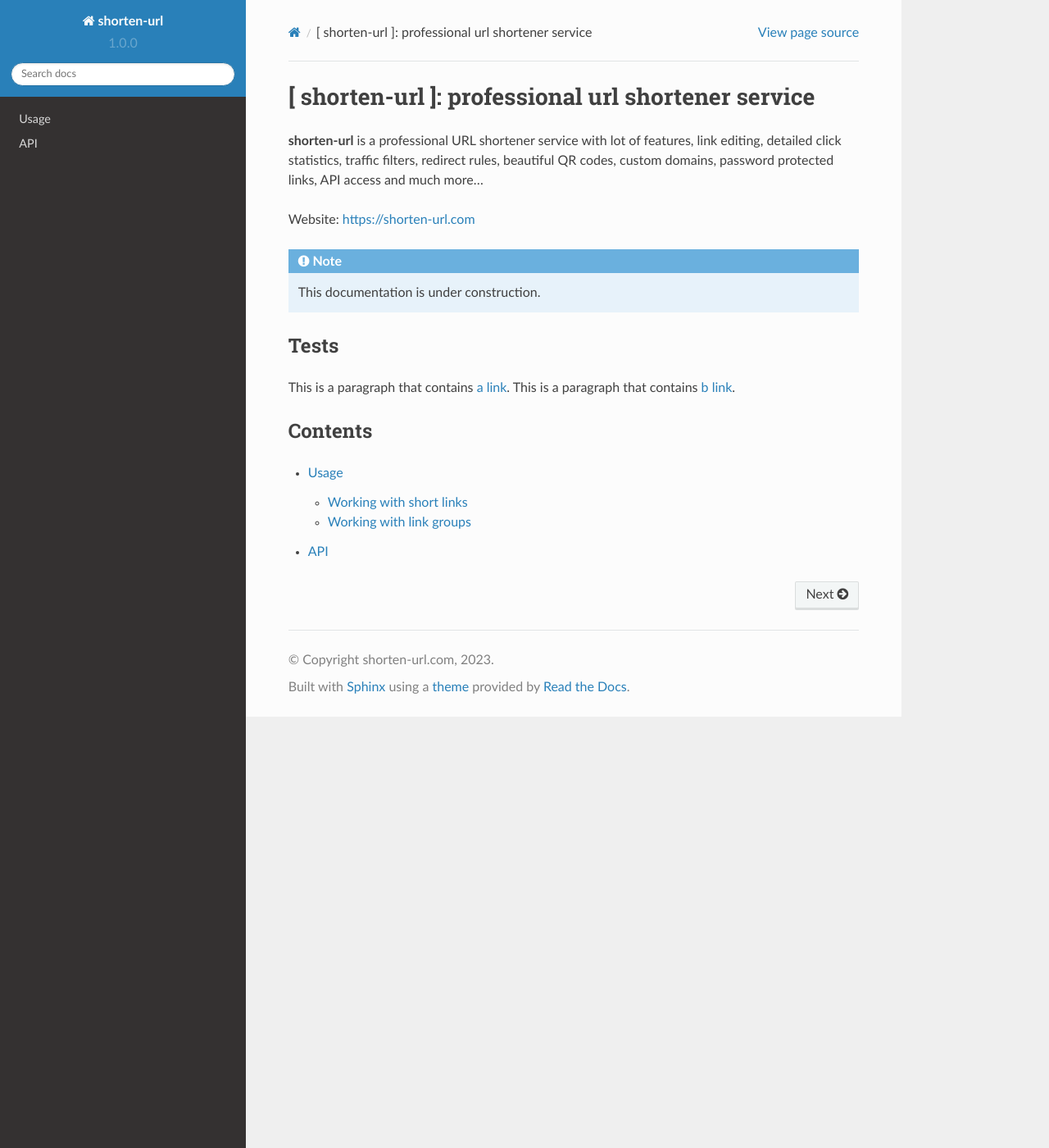
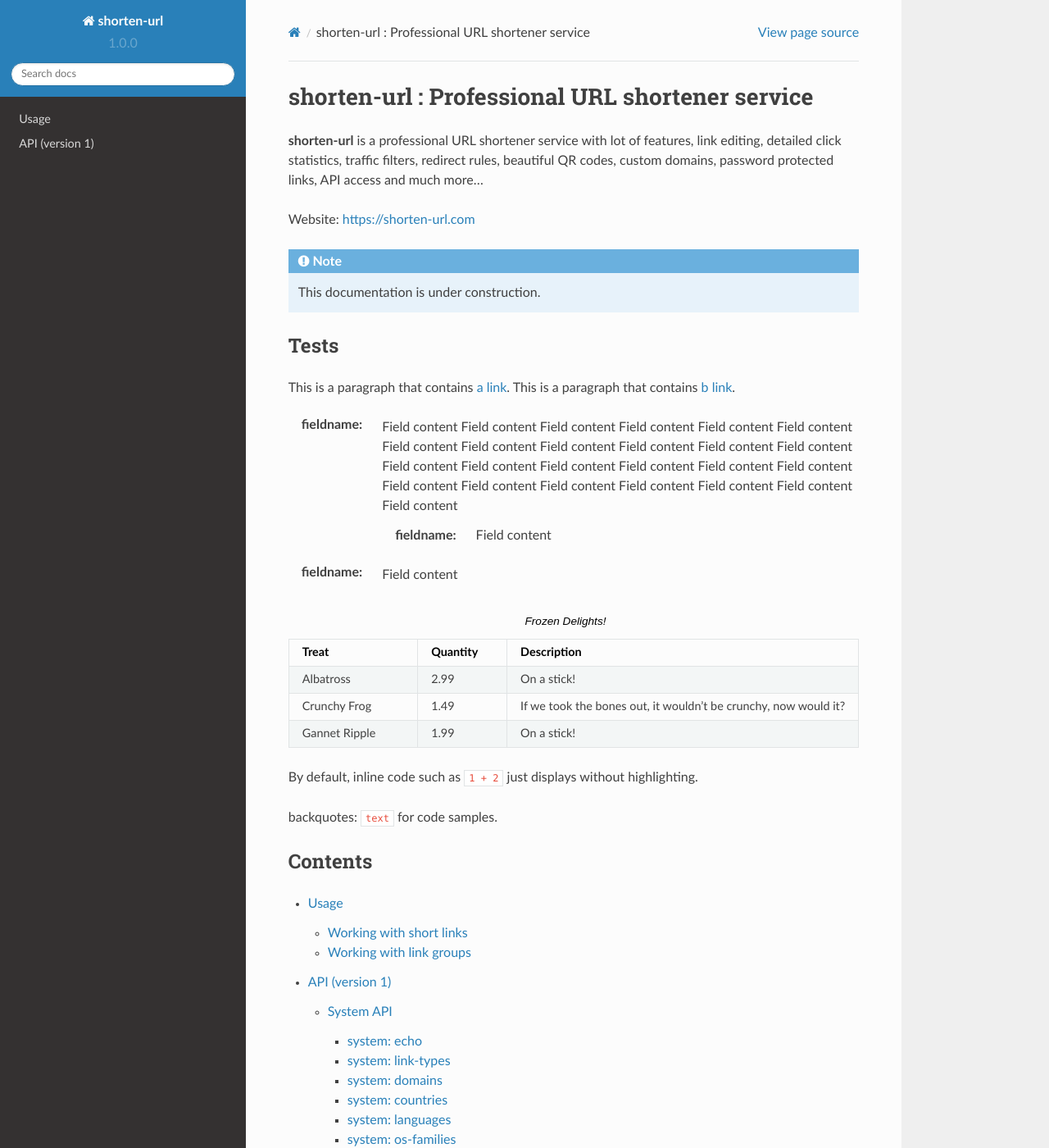
Before and after one commit to alxxnder/urls-docs, a Sphinx documentation site: the page built from docs/source/index.rst, in a window 1280 px wide and 1400 px high. Shown: the whole window at 82% size. Built offline with Sphinx 7.4.7 and the Read the Docs theme 2.0.0, drawn with Linux system fonts in a browser that asks for light colours; some of the changed lines change nothing that is shown; some of the changed text lies outside the part shown.

Commit message:
Edititng

```diff
--- a/docs/source/api.rst
+++ b/docs/source/api.rst
@@ -1,5 +1,106 @@
-API
-===
+===============
+API (version 1)
+===============
 
-.. autosummary::
-   :toctree: generated
+Base URL: ``https://my.shorten-url.com/api/v1``
+
+API uses Bearer authorisation tokens to authorise the user. In order to use the API you will need to generate your API key and use it as a token. This can be done in your account, API Keys section.
+
+API uses ``GET``, ``POST``, ``PATCH`` and ``DELETE`` methods. If you are unable to use ``PATCH`` and ``DELETE`` methods due to network restrictions then send request using ``POST`` method and add ``_method`` field with required method name to root of each request.
+
+`Postman <https://www.postman.com/>`_ desktop application json collection with samples of all API requests is available for download `here <https://shorten-url.com/files/shorten-url-v1.postman_collection.zip>`_. Download, unzip and import to Postman. You will need to generate your own API key and set it as a Bearer authorisation token on the collection level. Some of the requests uses collection level variables for certain object (group, link, etc) IDs. Replace them with your own object IDs.
+
+----------
+System API
+----------
+
+System API conatins requests to do a system related functions e.g. ping API host and retrieve miscellaneous data dictionaries.
+
+system: echo
+^^^^^^^^^^^^
+
+System echo request. Returns API key user details. Can be used to test the connection and API key setup.
+
+Sub-URL: ``/system/echo``
+
+Method: ``GET``
+
+system: link-types
+^^^^^^^^^^^^^^^^^^
+
+Get supported short link types e.g. link to a web page, phone number, email address, social profile, etc. Link type ID should be used to create new short links. Variable {data} in link type format will be replaced with actual user data when creating a new link.
+
+Sub-URL: ``/system/link-types``
+
+Method: ``GET``
+
+system: domains
+^^^^^^^^^^^^^^^
+
+Get available public and user custom domains for short URLs. Variable {key} in domain format will be replaced with generated short URL key when creating a new link.
+
+Sub-URL: ``/system/domains``
+
+Method: ``GET``
+
+system: countries
+^^^^^^^^^^^^^^^^^
+
+Get available countries and their codes. Country codes can be used in redirect rules and filters.
+
+Sub-URL: ``/system/countries``
+
+Method: ``GET``
+
+system: languages
+^^^^^^^^^^^^^^^^^
+
+Get available browser languages and their codes. Language codes can be used in redirect rules and filters.
+
+Sub-URL: ``/system/languages``
+
+Method: ``GET``
+
+system: os-families
+^^^^^^^^^^^^^^^^^^^
+
+Get available operating system names. Can be used in redirect rules and filters.
+
+Sub-URL: ``/system/os-families``
+
+Method: ``GET``
+
+system: browser-families
+^^^^^^^^^^^^^^^^^^^^^^^^
+
+Get available browser names. Can be used in redirect rules and filters.
+
+Sub-URL: ``/system/browser-families``
+
+Method: ``GET``
+
+
+
+----------
+Groups API
+----------
+
+Link group actions, e.g. create, update and delete link groups.
+
+groups: list
+^^^^^^^^^^^^
+
+Get list of current user link groups. Group ID should be used when creating new short link.
+
+Sub-URL: ``/groups``
+
+Method: ``GET``
+
+
+
+
+---------
+Links API
+---------
+
+Short link (short URLs) actions, e.g. create, update and delete links.
--- a/docs/source/index.rst
+++ b/docs/source/index.rst
@@ -1,4 +1,4 @@
-[ shorten-url ]: professional url shortener service
+shorten-url : Professional URL shortener service
 ===================================================
 
 **shorten-url** is a professional URL shortener service with lot of features, link editing, detailed click statistics, traffic filters, redirect rules, beautiful QR codes, custom domains, password protected links, API access and much more...
@@ -18,6 +18,28 @@
 .. _a link: https://domain.invalid/
 .. _b link: https://domain.in/
 
+
+:fieldname: Field content Field content Field content Field content Field content Field content Field content Field content Field content Field content Field content Field content Field content Field content Field content Field content Field content Field content Field content Field content Field content Field content Field content Field content Field content
+
+   :fieldname: Field content
+
+:fieldname: Field content
+
+
+.. csv-table:: Frozen Delights!
+   :header: "Treat", "Quantity", "Description"
+   :widths: 15, 10, 30
+
+   "Albatross", 2.99, "On a stick!"
+   "Crunchy Frog", 1.49, "If we took the bones out,
+   it wouldn't be crunchy, now would it?"
+   "Gannet Ripple", 1.99, "On a stick!"
+
+
+By default, inline code such as :code:`1 + 2` just displays without highlighting.
+
+backquotes: ``text`` for code samples.
+
 Contents
 --------
 
```
